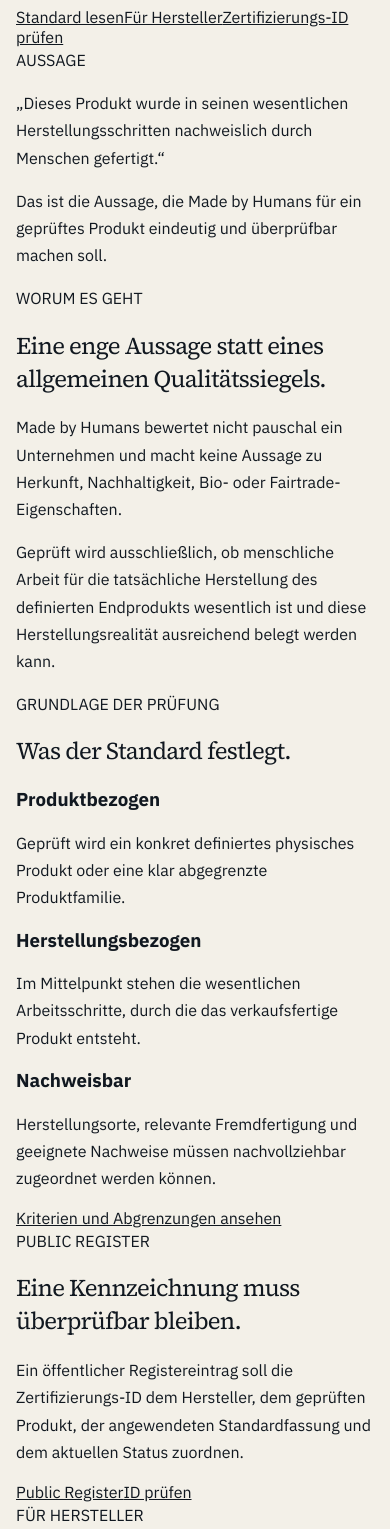
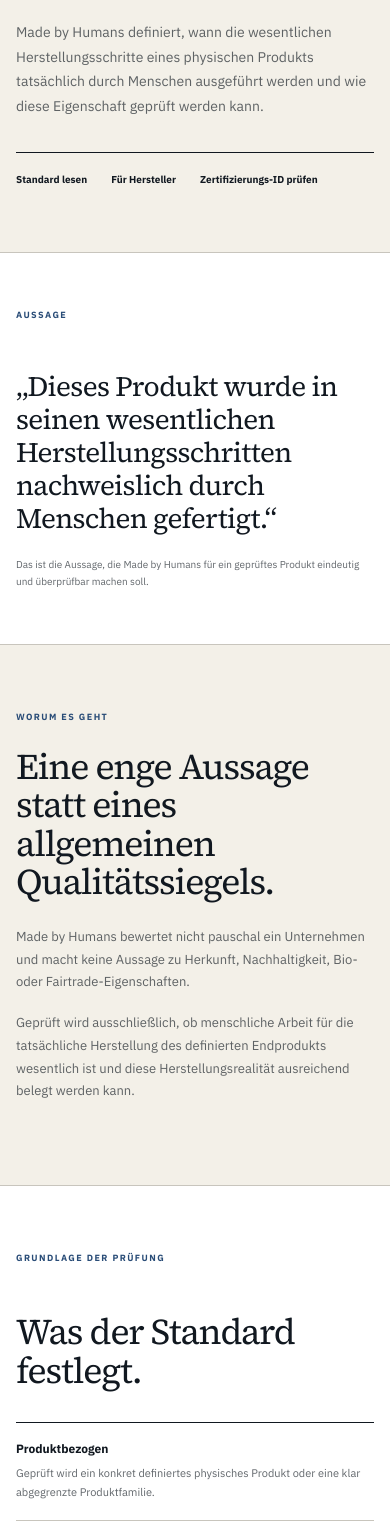
Before and after one commit to dennis-glaser-coder/human-certification-web, a Next.js app: page / in a window 390 px wide. Shown: the part 339-1868 px from the top of the page. Built offline with nearby package versions, Linux system fonts and the light colour scheme.

Commit message:
Add restrained homepage reset styles

```diff
--- a/src/app/globals.css
+++ b/src/app/globals.css
@@ -1697,3 +1697,309 @@ textarea:focus-visible{
   .productMarkVerify span{font-size:7px}
   .qrMock{width:52px;height:52px}
 }
+
+
+/* ===== Homepage reset 2026-09-05 ===== */
+.resetHome{
+  background:var(--paper);
+}
+
+.resetHero{
+  padding:112px 0 104px;
+  border-bottom:1px solid var(--stone);
+}
+
+.resetHeroInner{
+  max-width:1040px;
+  margin-left:auto;
+  margin-right:auto;
+}
+
+.resetOverline,
+.resetSectionLabel{
+  margin:0 0 24px;
+  color:var(--blue);
+  font-size:9px;
+  font-weight:700;
+  letter-spacing:.16em;
+  text-transform:uppercase;
+}
+
+.resetHero h1{
+  max-width:940px;
+  margin:0;
+  font-size:clamp(54px,6vw,84px);
+  line-height:.98;
+  letter-spacing:-.045em;
+}
+
+.resetLead{
+  max-width:760px;
+  margin:34px 0 0;
+  color:var(--muted);
+  font-size:16px;
+  line-height:1.75;
+}
+
+.resetPrimaryLinks{
+  display:flex;
+  gap:28px;
+  flex-wrap:wrap;
+  margin-top:42px;
+  padding-top:20px;
+  border-top:1px solid var(--ink);
+}
+
+.resetPrimaryLinks a,
+.resetTextLink,
+.resetRegisterLinks a,
+.resetLinksInner a{
+  color:var(--ink);
+  font-size:10px;
+  font-weight:700;
+  text-decoration:none;
+}
+
+.resetPrimaryLinks a:hover,
+.resetTextLink:hover,
+.resetLinksInner a:hover{
+  color:var(--blue);
+}
+
+.resetStatement{
+  padding:70px 0;
+  background:var(--white);
+  border-bottom:1px solid var(--stone);
+}
+
+.resetStatementGrid{
+  display:grid;
+  grid-template-columns:220px 1fr;
+  gap:64px;
+  align-items:start;
+}
+
+.resetQuote{
+  max-width:850px;
+  margin:0;
+  font-family:"Source Serif 4",Georgia,serif;
+  font-size:clamp(30px,3.2vw,44px);
+  line-height:1.18;
+  letter-spacing:-.025em;
+}
+
+.resetSmall{
+  max-width:720px;
+  margin:20px 0 0;
+  color:var(--muted);
+  font-size:10px;
+}
+
+.resetSection{
+  padding:92px 0;
+  border-bottom:1px solid var(--stone);
+}
+
+.resetSectionWhite{
+  background:var(--white);
+}
+
+.resetTwoColumn{
+  display:grid;
+  grid-template-columns:minmax(0,.9fr) minmax(0,1.1fr);
+  gap:110px;
+  align-items:start;
+}
+
+.resetTwoColumn h2,
+.resetSectionHead h2,
+.resetRegister h2{
+  margin:0;
+  max-width:650px;
+  font-size:clamp(36px,4vw,54px);
+  line-height:1.07;
+  letter-spacing:-.035em;
+}
+
+.resetBody{
+  max-width:610px;
+  padding-top:34px;
+}
+
+.resetBody p{
+  margin:0 0 18px;
+  color:var(--muted);
+  font-size:13px;
+  line-height:1.75;
+}
+
+.resetSectionHead{
+  display:grid;
+  grid-template-columns:220px 1fr;
+  gap:64px;
+  align-items:start;
+  margin-bottom:44px;
+}
+
+.resetPrinciples{
+  border-top:1px solid var(--ink);
+}
+
+.resetPrincipleRow{
+  display:grid;
+  grid-template-columns:280px 1fr;
+  gap:44px;
+  padding:22px 0;
+  border-bottom:1px solid var(--stone);
+}
+
+.resetPrincipleRow h3{
+  margin:0;
+  font-size:12px;
+}
+
+.resetPrincipleRow p{
+  max-width:720px;
+  margin:0;
+  color:var(--muted);
+  font-size:11px;
+  line-height:1.7;
+}
+
+.resetTextLink{
+  display:inline-block;
+  margin-top:28px;
+  padding-bottom:3px;
+  border-bottom:1px solid currentColor;
+}
+
+.resetRegister{
+  padding:86px 0;
+  background:var(--ink);
+  color:var(--white);
+}
+
+.resetRegisterGrid{
+  display:grid;
+  grid-template-columns:minmax(0,1fr) minmax(0,.85fr);
+  gap:110px;
+  align-items:start;
+}
+
+.resetSectionLabelLight{
+  color:#AFC1D8;
+}
+
+.resetRegisterGrid>div:last-child{
+  padding-top:36px;
+}
+
+.resetRegisterGrid>div:last-child>p{
+  max-width:560px;
+  margin:0;
+  color:rgba(255,255,255,.68);
+  font-size:13px;
+  line-height:1.75;
+}
+
+.resetRegisterLinks{
+  display:flex;
+  gap:26px;
+  margin-top:28px;
+}
+
+.resetRegisterLinks a{
+  color:var(--white);
+  padding-bottom:3px;
+  border-bottom:1px solid rgba(255,255,255,.55);
+}
+
+.resetRegisterLinks a:hover{
+  border-color:var(--white);
+}
+
+.resetLinks{
+  background:var(--white);
+  border-bottom:1px solid var(--stone);
+}
+
+.resetLinksInner{
+  min-height:86px;
+  display:flex;
+  align-items:center;
+  gap:34px;
+}
+
+@media(max-width:1020px){
+  .resetHeroInner{max-width:none}
+  .resetStatementGrid,
+  .resetSectionHead{
+    grid-template-columns:180px 1fr;
+    gap:38px;
+  }
+  .resetTwoColumn,
+  .resetRegisterGrid{
+    gap:60px;
+  }
+}
+
+@media(max-width:760px){
+  .resetHero{
+    padding:72px 0 66px;
+  }
+  .resetHero h1{
+    font-size:46px;
+  }
+  .resetLead{
+    margin-top:26px;
+    font-size:14px;
+  }
+  .resetPrimaryLinks{
+    gap:18px 24px;
+    margin-top:34px;
+  }
+  .resetStatement{
+    padding:54px 0;
+  }
+  .resetStatementGrid,
+  .resetSectionHead,
+  .resetTwoColumn,
+  .resetRegisterGrid{
+    grid-template-columns:1fr;
+    gap:24px;
+  }
+  .resetSection{
+    padding:64px 0;
+  }
+  .resetSectionHead{
+    margin-bottom:32px;
+  }
+  .resetBody,
+  .resetRegisterGrid>div:last-child{
+    padding-top:0;
+  }
+  .resetPrincipleRow{
+    grid-template-columns:1fr;
+    gap:8px;
+    padding:18px 0;
+  }
+  .resetRegister{
+    padding:64px 0;
+  }
+  .resetLinksInner{
+    min-height:0;
+    padding:26px 0;
+    flex-direction:column;
+    align-items:flex-start;
+    gap:16px;
+  }
+}
+
+@media(max-width:480px){
+  .resetHero h1{
+    font-size:40px;
+  }
+  .resetQuote{
+    font-size:28px;
+  }
+}
```
